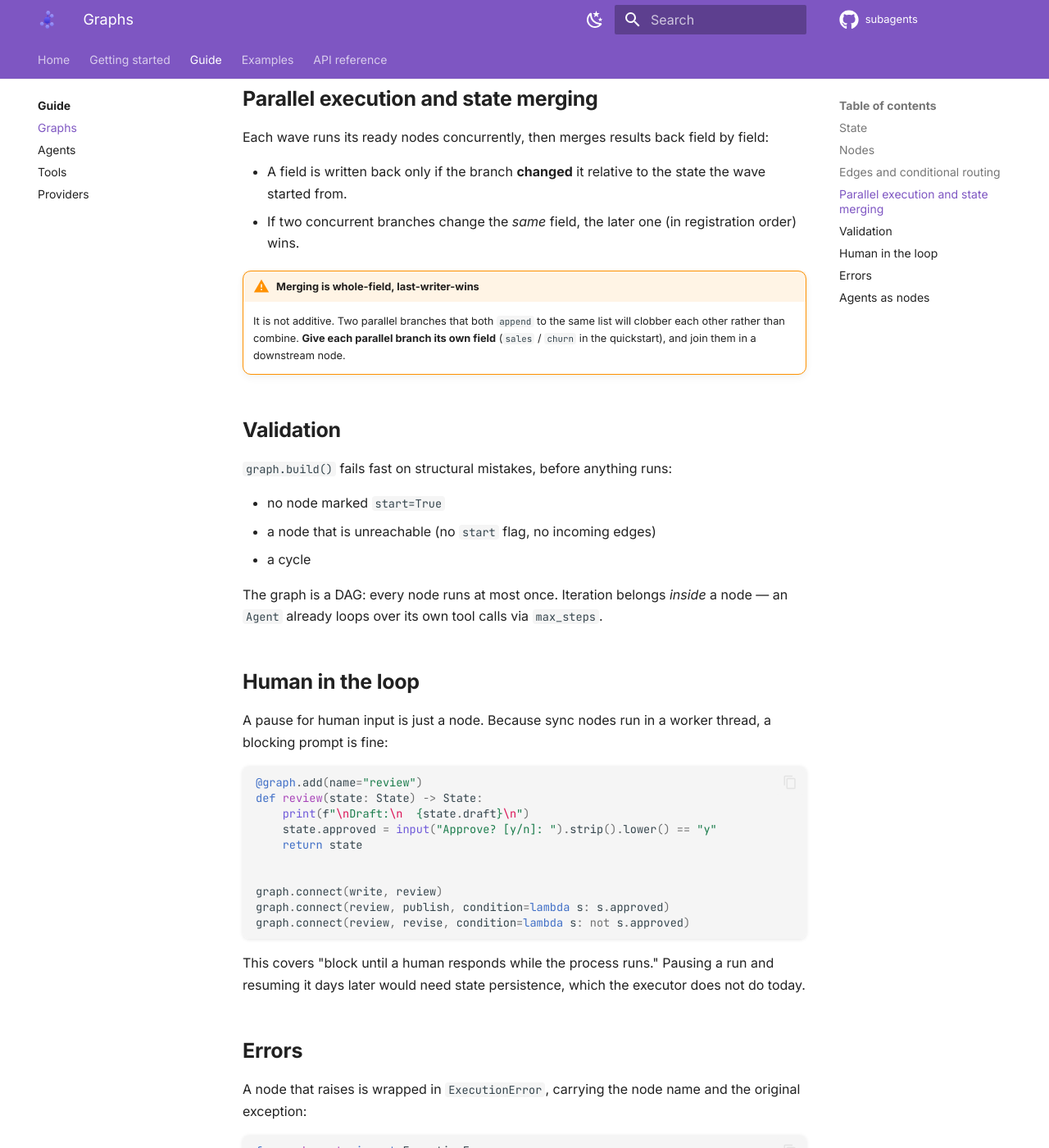
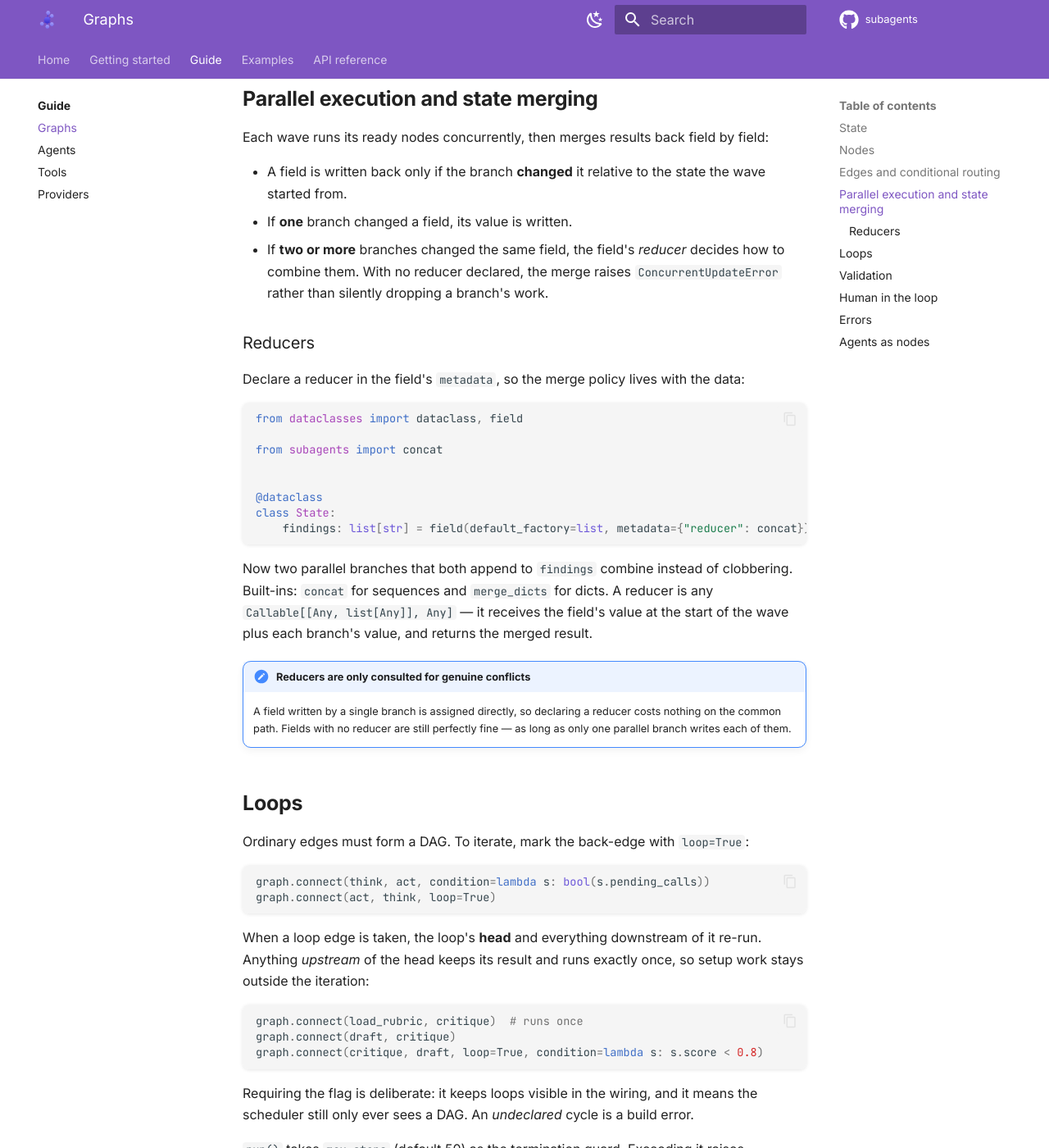
Before and after one commit to sayedshaun/deepharness, an MkDocs documentation site: the page built from docs/guide/graph.md, in a window 1280 px wide and 1400 px high, scrolled down 1706 px. Shown: the whole window at 82% size. Built offline with MkDocs 1.6.1 and Material for MkDocs 9.7.7, drawn with Linux system fonts in a browser that asks for light colours; comment, search, counter and statistics services are not loaded; some of the changed text lies outside the part shown.

Commit message:
docs: document loop edges, reducers, and merge rules

````diff
--- a/docs/guide/graph.md
+++ b/docs/guide/graph.md
@@ -1,6 +1,6 @@
 # Graphs
 
-`Graph` wires plain functions into a DAG that runs independent branches concurrently and
+`Graph` wires plain functions into a graph that runs independent branches concurrently and
 threads one typed state object through the whole run. It has no idea what an LLM is — use it
 for plain orchestration, or put an [`Agent`](agents.md) inside a node.
 
@@ -66,13 +66,70 @@ Each wave runs its ready nodes concurrently, then merges results back field by f
 
 - A field is written back only if the branch **changed** it relative to the state the wave
   started from.
-- If two concurrent branches change the *same* field, the later one (in registration order)
-  wins.
+- If **one** branch changed a field, its value is written.
+- If **two or more** branches changed the same field, the field's *reducer* decides how to
+  combine them. With no reducer declared, the merge raises `ConcurrentUpdateError` rather
+  than silently dropping a branch's work.
 
-!!! warning "Merging is whole-field, last-writer-wins"
-    It is not additive. Two parallel branches that both `append` to the same list will
-    clobber each other rather than combine. **Give each parallel branch its own field**
-    (`sales` / `churn` in the quickstart), and join them in a downstream node.
+### Reducers
+
+Declare a reducer in the field's `metadata`, so the merge policy lives with the data:
+
+```python
+from dataclasses import dataclass, field
+
+from subagents import concat
+
+
+@dataclass
+class State:
+    findings: list[str] = field(default_factory=list, metadata={"reducer": concat})
+```
+
+Now two parallel branches that both append to `findings` combine instead of clobbering.
+Built-ins: `concat` for sequences and `merge_dicts` for dicts. A reducer is any
+`Callable[[Any, list[Any]], Any]` — it receives the field's value at the start of the wave
+plus each branch's value, and returns the merged result.
+
+!!! note "Reducers are only consulted for genuine conflicts"
+    A field written by a single branch is assigned directly, so declaring a reducer costs
+    nothing on the common path. Fields with no reducer are still perfectly fine — as long as
+    only one parallel branch writes each of them.
+
+## Loops
+
+Ordinary edges must form a DAG. To iterate, mark the back-edge with `loop=True`:
+
+```python
+graph.connect(think, act, condition=lambda s: bool(s.pending_calls))
+graph.connect(act, think, loop=True)
+```
+
+When a loop edge is taken, the loop's **head** and everything downstream of it re-run.
+Anything *upstream* of the head keeps its result and runs exactly once, so setup work stays
+outside the iteration:
+
+```python
+graph.connect(load_rubric, critique)  # runs once
+graph.connect(draft, critique)
+graph.connect(critique, draft, loop=True, condition=lambda s: s.score < 0.8)
+```
+
+Requiring the flag is deliberate: it keeps loops visible in the wiring, and it means the
+scheduler still only ever sees a DAG. An *undeclared* cycle is a build error.
+
+`run()` takes `max_steps` (default 50) as the termination guard. Exceeding it raises
+`StepLimitExceeded`, with the partial state on `.state` so a runaway loop is still
+inspectable:
+
+```python
+from subagents import StepLimitExceeded
+
+try:
+    result = await executor.run(State(), max_steps=20)
+except StepLimitExceeded as exc:
+    print(exc.state)
+```
 
 ## Validation
 
@@ -80,10 +137,7 @@ Each wave runs its ready nodes concurrently, then merges results back field by f
 
 - no node marked `start=True`
 - a node that is unreachable (no `start` flag, no incoming edges)
-- a cycle
-
-The graph is a DAG: every node runs at most once. Iteration belongs *inside* a node — an
-`Agent` already loops over its own tool calls via `max_steps`.
+- a cycle whose back-edge is not marked `loop=True`
 
 ## Human in the loop
 
````
Also changed, not shown: other parts of docs/guide/graph.md (+2 -2 lines).
